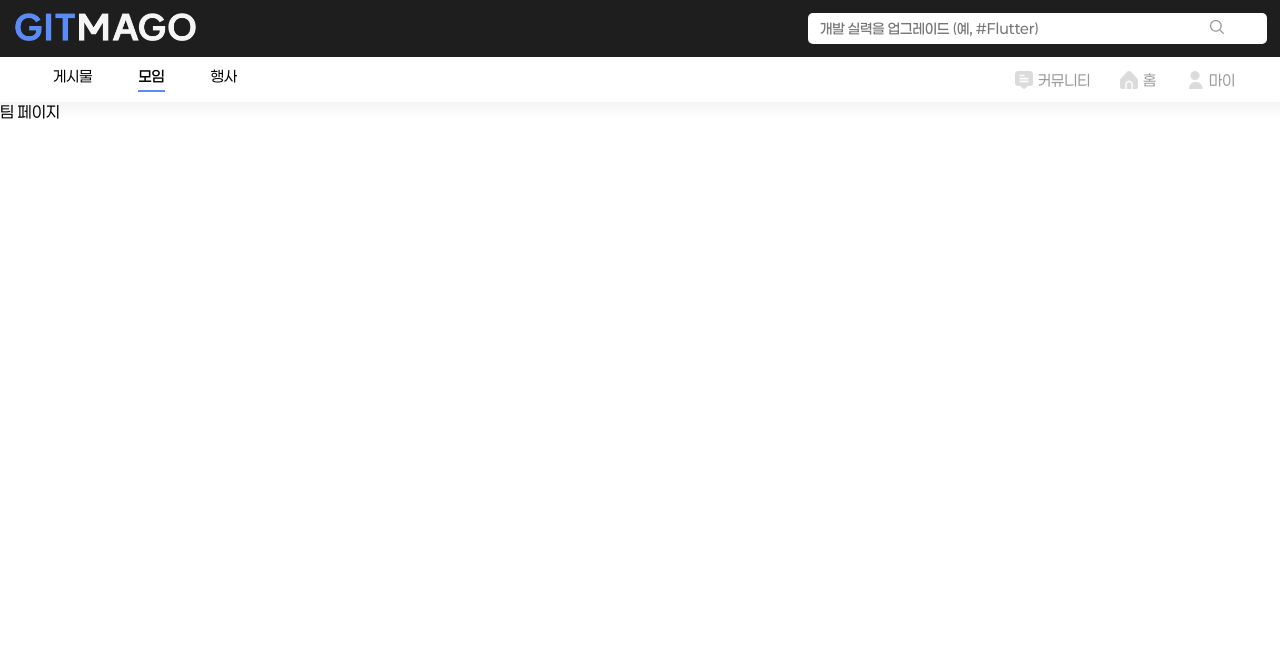
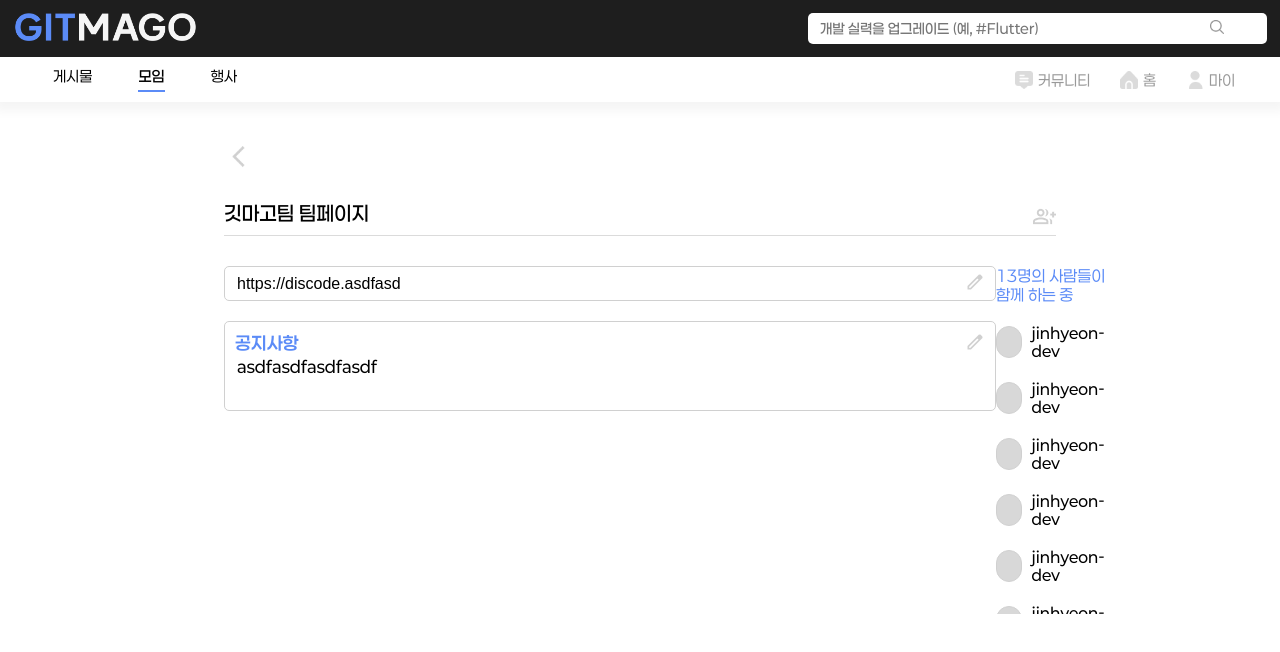
Before and after one commit to capstone-class-3-1/web, a React (Create React App) app: page /community/team/page/1 in a window 1280 px wide. Shown: the top 652 px of the page. Built offline with nearby package versions, Linux system fonts and the light colour scheme; no server answers.

Commit message:
feat: 커뮤니티-모임 팀페이지 구현
- 팀페이지 구현
- 팀 채팅 링크 수정 구현
- 팀 공지 수정 구현
- 모임 신청 받기 페이지 이동 연결

```diff
--- a/src/components/team/TeamApplication.jsx
+++ b/src/components/team/TeamApplication.jsx
@@ -3,26 +3,7 @@ import ApplicationItem from './ApplicationItem';
 import backButton from '../../assets/Arrow back ios new.png'
 import { useNavigate } from 'react-router-dom';
 
-const ItemDto = [
-    {
-        id:0
-    },
-    {
-        id:1
-    },
-    {
-        id:2
-    },
-    {
-        id:3
-    },
-    {
-        id:4
-    },
-    {
-        id:5
-    },
-];
+const ItemDto = [{id:0},{id:1},{id:2},{id:3},{id:4},{id:5}];
 
 const TeamApplication = () => {
     const navigate = useNavigate();
@@ -32,7 +13,7 @@ const TeamApplication = () => {
                 <div className="border">
                     <button
                         style={{backgroundColor:'white', display:'flex' ,justifyContent:'left', marginBottom: '10px', width:'fit-width',marginLeft:0}}
-                        onClick={()=>{navigate('/community/team')}}>
+                        onClick={()=>{navigate('/community/team/page/1')}}>
                         <img src={backButton} alt="뒤로가기" width={25} />
                     </button>
                 </div>
--- a/src/components/team/TeamPage.jsx
+++ b/src/components/team/TeamPage.jsx
@@ -1,7 +1,83 @@
+import { useNavigate } from 'react-router-dom'
+import backButton from '../../assets/Arrow back ios new.png'
+import plusMember from '../../assets/plus_member.png'
+import edit from '../../assets/edit_pen.png'
+
+import colorCode from '../../utils/color'
+
+import '../../styles/components/team/TeamPage.css'
+import { useState } from 'react'
+
+const memberDto = [{id:1},{id:2},{id:3},{id:4},{id:5},{id:6},{id:7},{id:8},{id:9},{id:10},{id:11}]
+
 const TeamPage = () => {
+    const navigate = useNavigate();
+    const admin = true;
+
+    const [editLink, setEditLink] = useState(true);
+    const [editNotice, setEditNotice] = useState(true);
+
+    const [link, setLink] = useState('https://discode.asdfasd');
+    const [notice, setNotice] = useState('asdfasdfasdfasdf');
+
     return(
-        <div className="TeamPage">
-            팀 페이지
+        <div className="ViewBox">
+            <div className="TeamPage">
+                <div className="border">
+                    <button
+                        style={{backgroundColor:'white', display:'flex' ,justifyContent:'left', marginBottom: '10px', width:'fit-width',marginLeft:0}}
+                        onClick={()=>{navigate('/community/team')}}>
+                        <img src={backButton} alt="뒤로가기" width={25} />
+                    </button>
+                    <div style={{display:'flex', justifyContent:'space-between', alignItems:'center', marginTop:'30px'}}>
+                        <div className="team_title" style={{margin:0}}>깃마고팀 팀페이지</div>
+                        {
+                            admin && (
+                                <div onClick={()=>{navigate('/community/team/application/1')}}><img src={plusMember} alt="멤버추가" /></div>
+                            )
+                        }
+
+                    </div>
+                </div>
+                <div className="team_page_detail">
+                    <div className="team_page_left">
+                        <div className="team_chat">
+                            <input type="text" value={link} onChange={(e)=>setLink(e.target.value)} readOnly={editLink ? true : false}/>
+                            {
+                                admin && (
+                                    <div onClick={()=>setEditLink(!editLink)} style={{cursor:'pointer'}}><img src={edit} alt="수정"/></div>
+                                )
+                            }
+                        </div>
+                        <div className="team_notice">
+                            <div style={{display:'flex', justifyContent:'space-between'}}>
+                                <span style={{color:colorCode.pointBlue, fontWeight:600, fontSize:'18px'}}>공지사항</span>
+                                {
+                                    admin && (
+                                        <div onClick={()=>setEditNotice(!editNotice)} style={{cursor:'pointer'}}><img src={edit} alt="수정"/></div>
+                                    )
+                                }
+                            </div>
+                            <textarea value={notice} onChange={(e)=>setNotice(e.target.value)} readOnly={editNotice ? true : false}/>
+
+                        </div>
+                    </div>
+                    <div className="team_page_right">
+                        <div className="team_people" style={{color:colorCode.pointBlue}}>
+                            13명의 사람들이 함께 하는 중
+                            <div className="team_people_list">
+                                {
+                                    memberDto.map((item)=>(
+                                        <div className="member_name" key={item.id}>
+                                            <div className="member_profile"></div><span>jinhyeon-dev</span>
+                                        </div>
+                                    ))
+                                }
+                            </div>
+                        </div>
+                    </div>
+                </div>
+            </div>
         </div>
     )
 }
--- a/src/styles/components/team/TeamPage.css
+++ b/src/styles/components/team/TeamPage.css
@@ -0,0 +1,85 @@
+.TeamPage{
+    width: 65vw;
+    height: 80vh;
+    justify-self: center;
+    max-height: 70vh;
+}
+
+.team_page_detail{
+    display: flex;
+    justify-content: space-between;
+    margin-top: 30px;
+}
+
+.team_chat{
+    width: 750px;
+    border: 1px solid #D0D0D0;
+    border-radius: 5px;
+    padding: 5px;
+    padding-left: 10px;
+    padding-right: 10px;
+    display: flex;
+    justify-content: space-between
+}
+
+.team_chat input {
+    color: #D0D0D0;
+    outline: none;
+    border: none;
+    width: 90%;
+    font-size: 16px;
+    font-weight: 500;
+}
+
+
+.team_notice{
+    border: 1px solid #D0D0D0;
+    border-radius: 5px;
+    padding: 10px;
+    margin-top: 20px;
+}
+
+.team_notice textarea{
+    color: #D0D0D0;
+    width: 100%;
+    resize: none;
+    border: none;
+    border-radius: 5px;
+    outline: none;
+    font-size: 16px;
+    font-family: "Paperlogy";
+    font-weight: 500;
+
+}
+
+.member_name{
+    color: black;
+    font-weight: 500;
+    font-size: 15px;
+    display: flex;
+    align-items: center;
+    justify-self: left;
+    margin-top: 20px;
+}
+
+.member_profile{
+    width: 30px;
+    height: 30px;
+    background-color: #d8d8d8;
+    border: 1px solid #D0D0D0;
+    border-radius: 20px;
+    margin-right: 10px;
+}
+
+.team_people_list{
+    height: 310px;
+    overflow-y: auto;
+}
+
+.team_people_list::-webkit-scrollbar{
+    display: none;
+}
+
+textarea:read-only, input:read-only{
+    color: black;
+}
--- a/src/styles/components/team/ViewTeam.css
+++ b/src/styles/components/team/ViewTeam.css
@@ -11,8 +11,10 @@
 
 .team_title{
     font-family: "Paperlogy";
-    font-size: 19px;
+    font-size: 20px;
+    margin-top: 30px;
     padding-bottom: 10px;
+    font-weight: 500;
     /* border-bottom: 1px solid #DBDBDB; */
 }
 
```
Also changed, not shown: src/assets/edit_pen.png (added), src/assets/plus_member.png (added).
